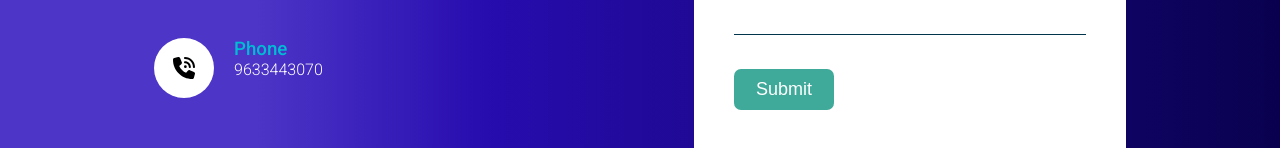
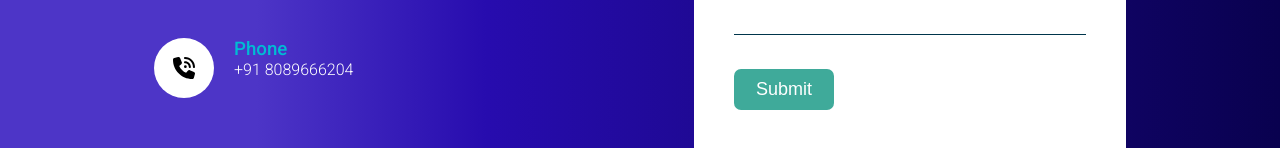
Before and after one commit to Nihalpm123/lecygnex, a React (Vite) app: page / in a window 1280 px wide. Shown: the part 2291-2439 px from the top of the page. Built offline with nearby package versions, Linux system fonts and the light colour scheme.

Commit message:
social meadia link updated

```diff
--- a/src/components/UI/Form.jsx
+++ b/src/components/UI/Form.jsx
@@ -32,7 +32,7 @@ const Form = () => {
                     <div className="icon"><FaPhoneVolume /></div>
                     <div className="text">
                         <h3>Phone</h3>
-                        <p>9633443070</p>
+                        <p>+91 8089666204</p>
                     </div>
                 </div>
             </div>
--- a/src/components/UI/Hero.jsx
+++ b/src/components/UI/Hero.jsx
@@ -18,7 +18,7 @@ const Hero = () => {
                     Driving your business towards greater success.</p>
 
                     <div className="hero__btns">
-                        <button className='primary__btn'><a href="https://wa.link/2au1do">Get Started</a></button>
+                        <button className='primary__btn'><a href="https://wa.me/918089666204?text=">Get Started</a></button>
                         <button className="secondary__btn"><a href="https://www.instagram.com/le_cygnex?igsh=YXo4d3ZzY2FuMXB5">Discover More</a></button>
                     </div>
                 </div>
```
